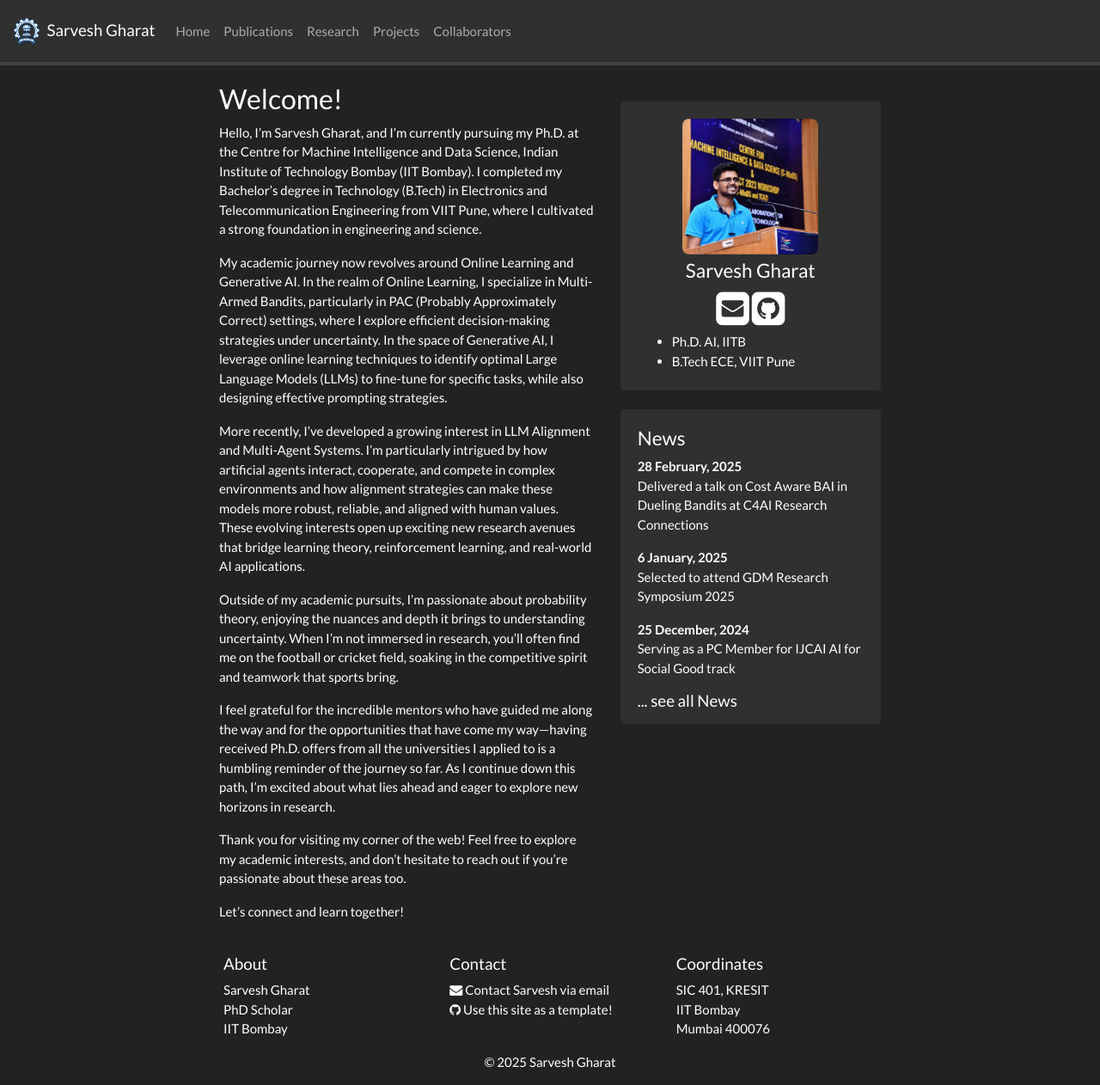
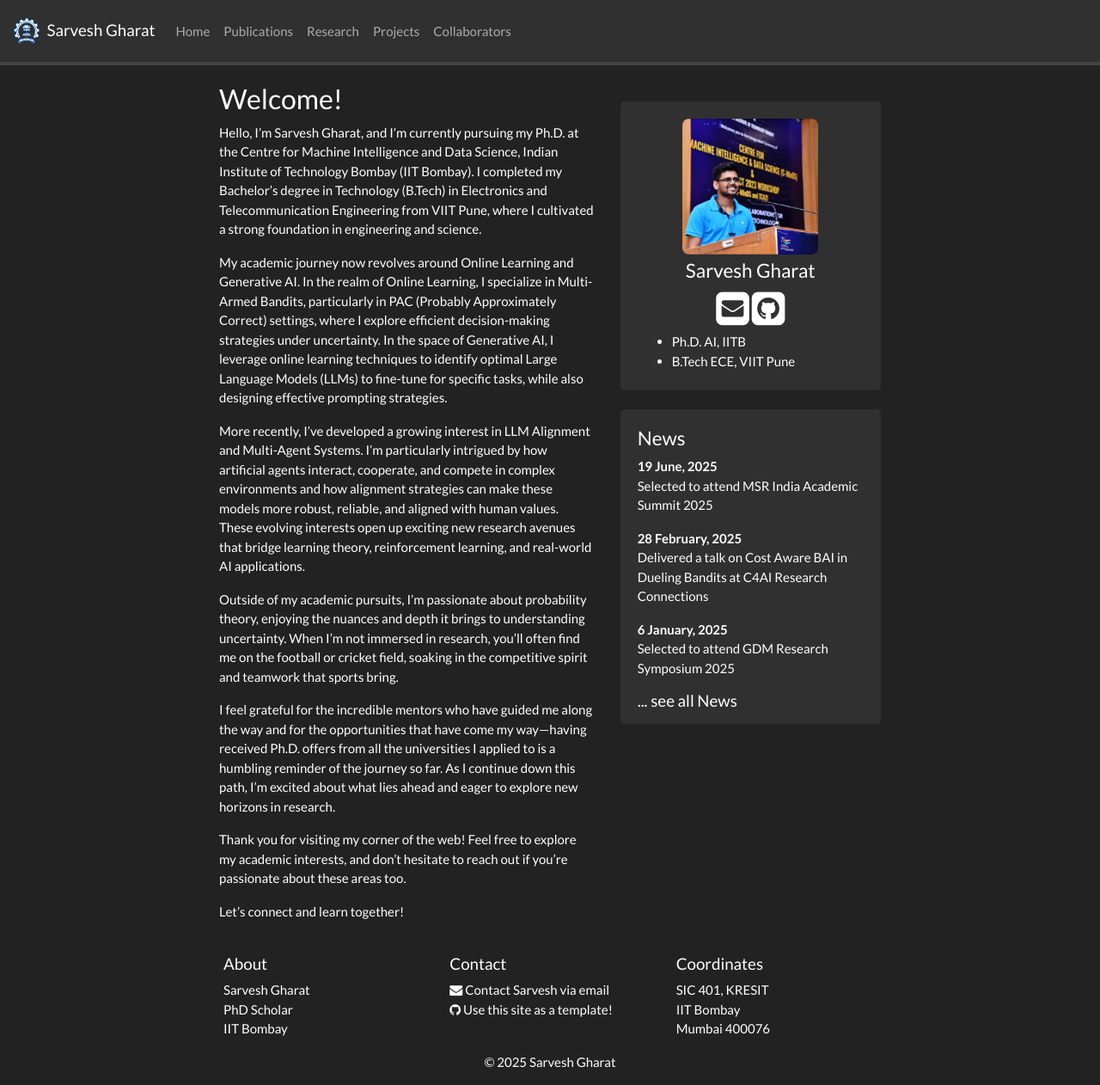
Before and after one commit to SarveshVGharat/SarveshVGharat.github.io, a Jekyll site: the page built from _pages/home.md, in a window 1280 px wide and 1262 px high. Shown: the whole window at 86% size. Built offline with Jekyll 4.4.1, drawn with Linux system fonts in a browser that asks for light colours; nearby versions of some CDN libraries; a style sheet for code colours, icons or effects is not loaded.

Commit message:
Update news.yml

```diff
--- a/_data/news.yml
+++ b/_data/news.yml
@@ -1,3 +1,6 @@
+- date: 19 June, 2025
+  headline: "Selected to attend MSR India Academic Summit 2025"
+
 - date: 28 February, 2025
   headline: "Delivered a talk on Cost Aware BAI in Dueling Bandits at C4AI Research Connections"
 
```
